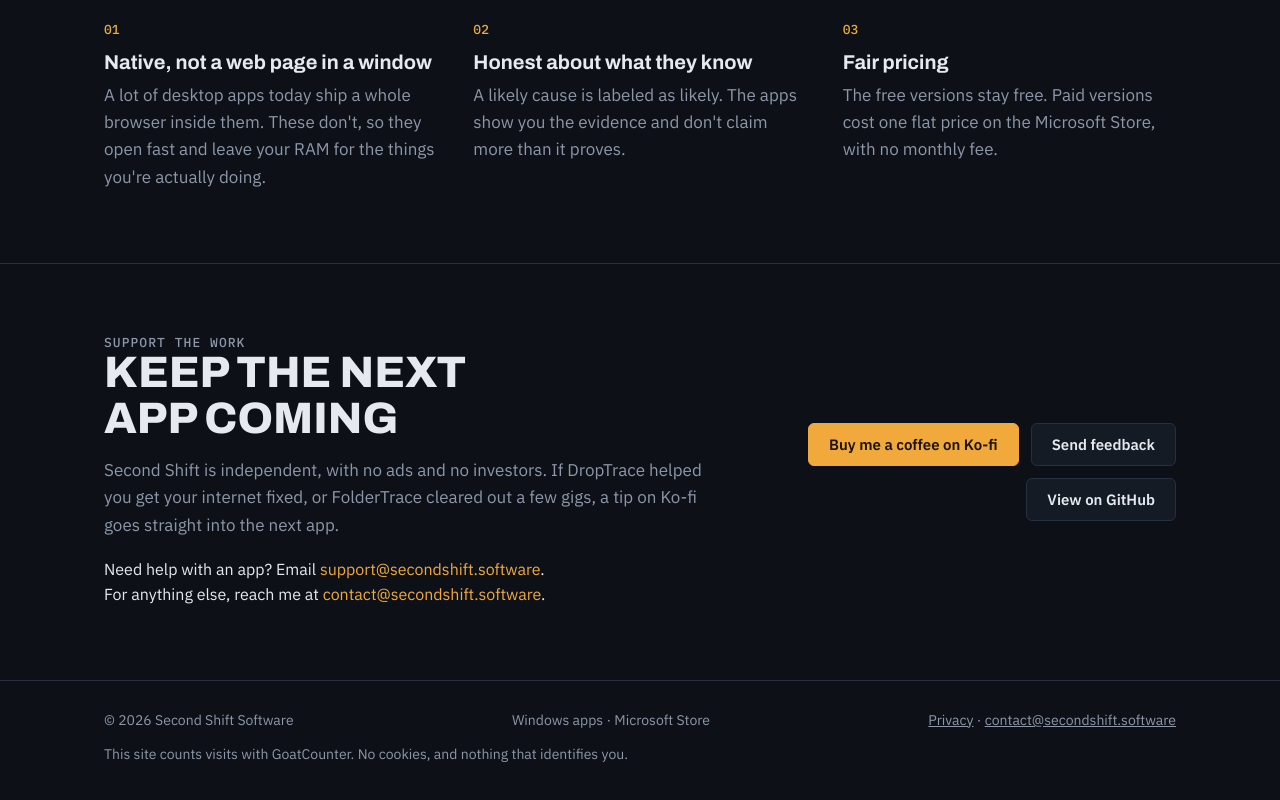
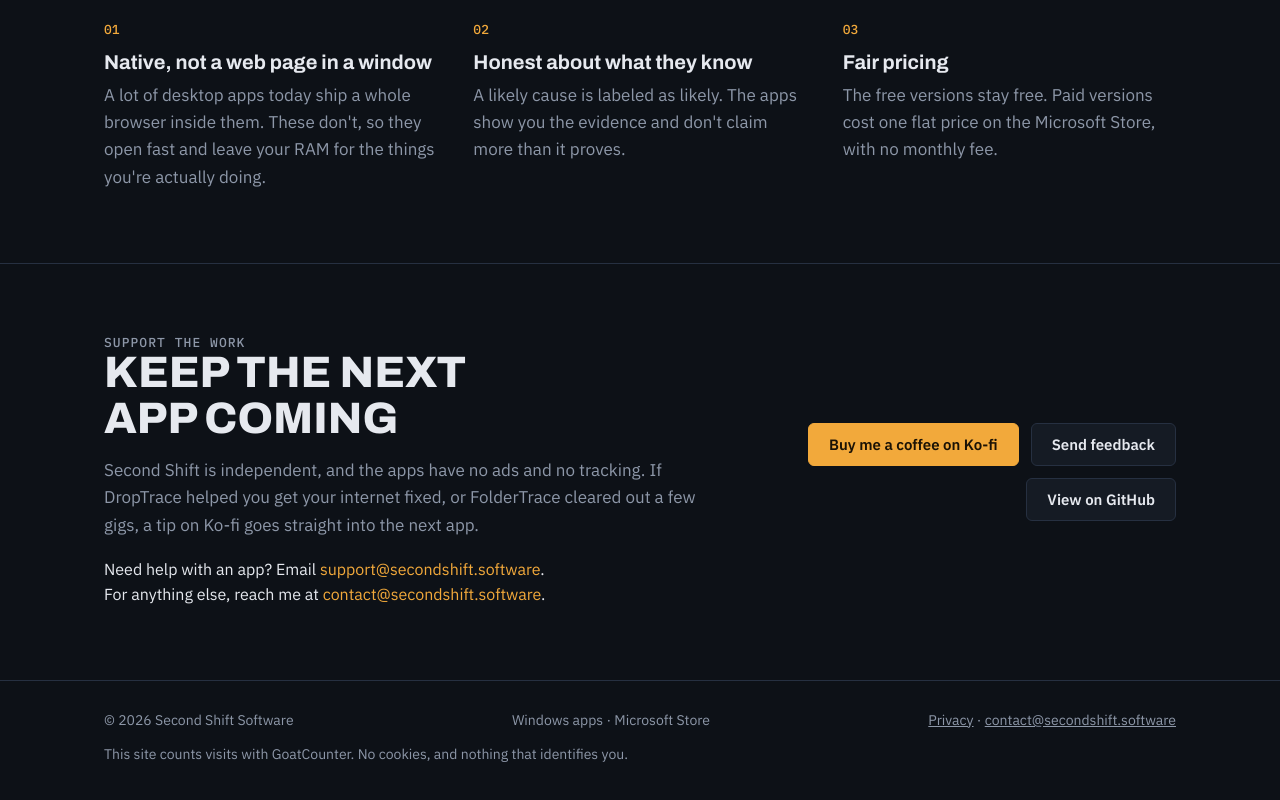
Before and after one commit to FlagPoleOG/FlagPoleOG.github.io, a plain HTML site: page index.html in a window 1280 px wide. Shown: the part 3008-3808 px from the top of the page. Drawn offline with Linux system fonts and the light colour scheme.

Commit message:
Ko-fi line: no ads, no tracking

```diff
--- a/index.html
+++ b/index.html
@@ -332,7 +332,7 @@ footer .wrap { display: flex; flex-wrap: wrap; justify-content: space-between; g
       <div>
         <p class="label">Support the work</p>
         <h2>Keep the next app coming</h2>
-        <p>Second Shift is independent, with no ads and no investors. If DropTrace helped you get your internet fixed, or FolderTrace cleared out a few gigs, a tip on Ko-fi goes straight into the next app.</p>
+        <p>Second Shift is independent, and the apps have no ads and no tracking. If DropTrace helped you get your internet fixed, or FolderTrace cleared out a few gigs, a tip on Ko-fi goes straight into the next app.</p>
         <p class="mail">Need help with an app? Email <a href="mailto:support@secondshift.software">support@secondshift.software</a>.<br>For anything else, reach me at <a href="mailto:contact@secondshift.software">contact@secondshift.software</a>.</p>
       </div>
       <div class="actions">
```
